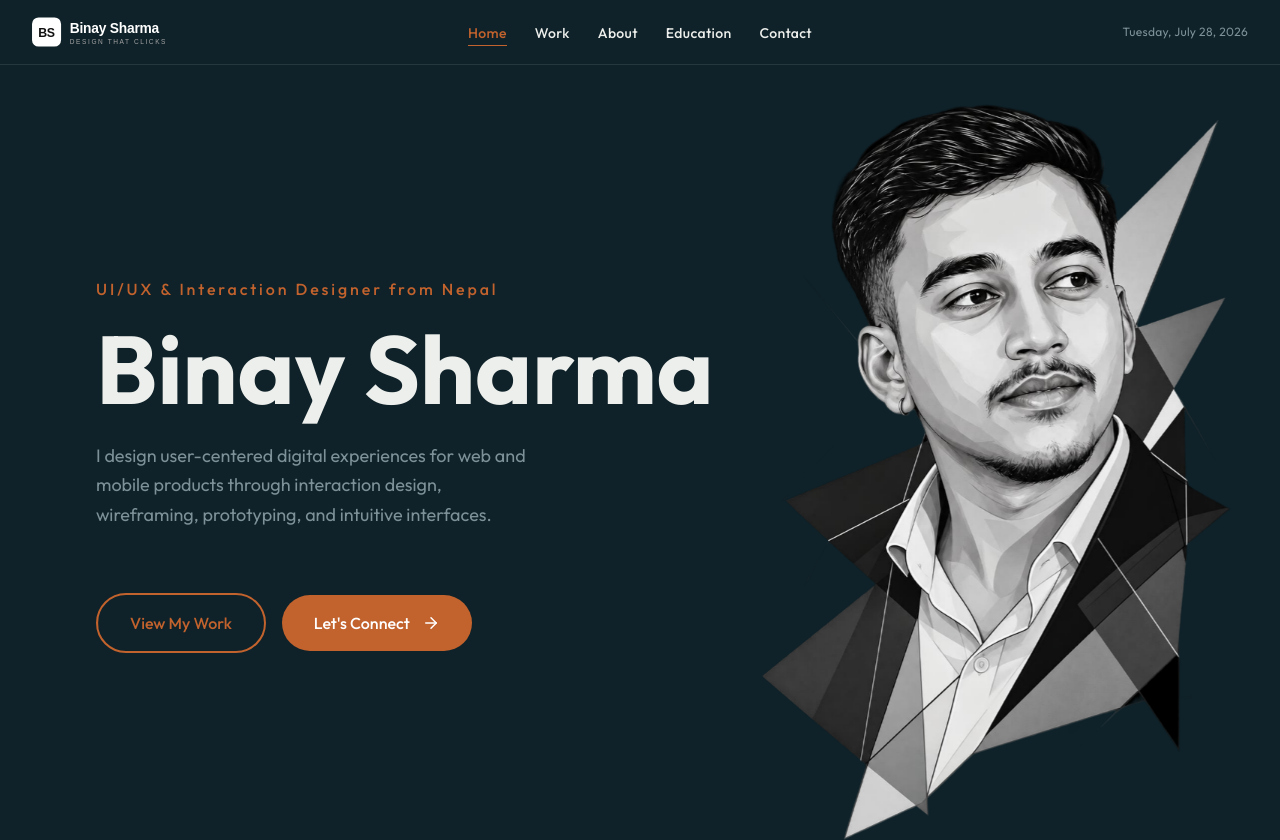
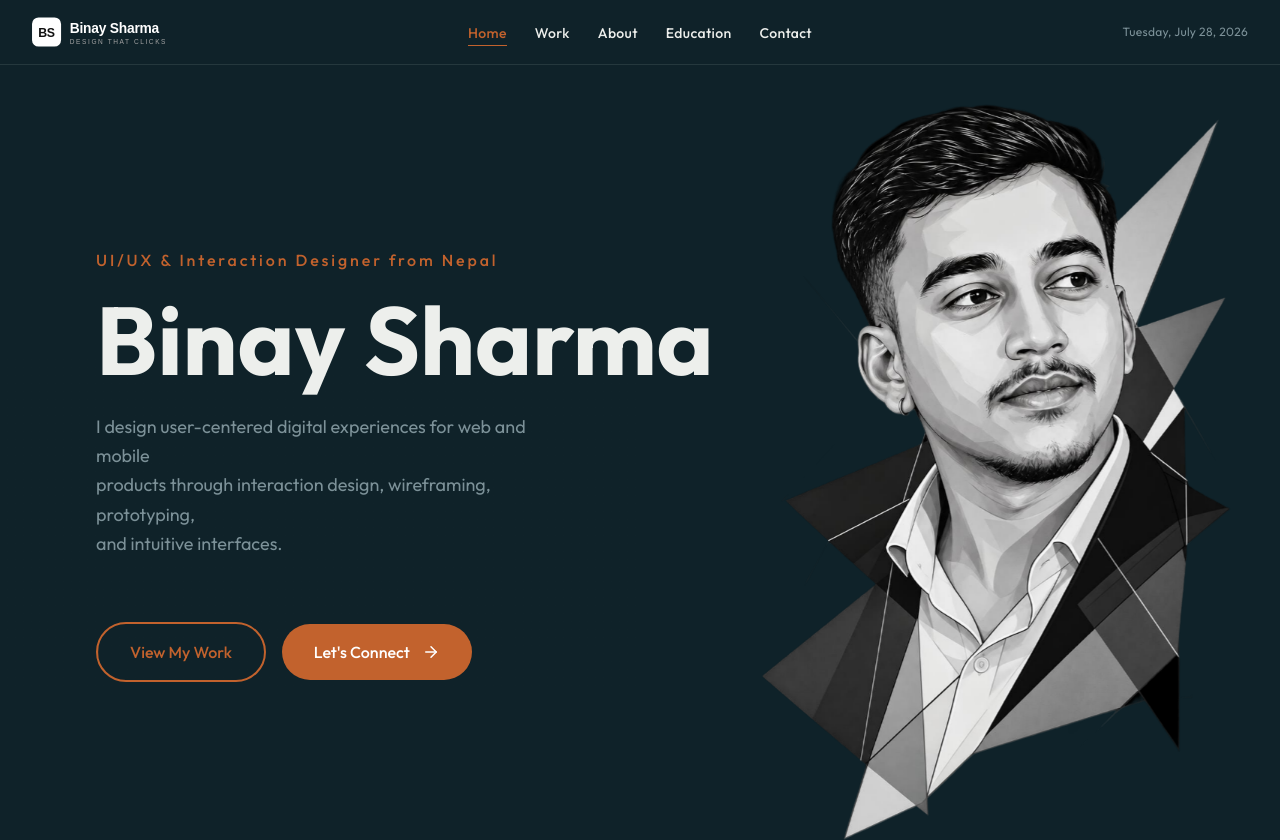
Before and after one commit to Im-binay/Binay_portfolio, a React (Vite) app: page / in a window 1280 px wide. Shown: the top 840 px of the page. Built offline with nearby package versions, Linux system fonts and the light colour scheme.

Commit message:
Edit hero section text

```diff
--- a/src/components/Hero.jsx
+++ b/src/components/Hero.jsx
@@ -163,9 +163,13 @@ const Hero = () => {
 
             <motion.p
               variants={itemVariants}
-              className="mt-4 w-full max-w-[520px] text-xs leading-relaxed text-[var(--text-muted)] sm:mt-5 sm:max-w-[580px] sm:text-sm md:mt-6 md:max-w-[540px] md:text-base lg:max-w-[600px] lg:text-lg"
+              className="mt-4 text-xs leading-relaxed text-[var(--text-muted)] sm:mt-5 sm:text-sm md:mt-6 md:text-base lg:text-lg"
             >
-              I design user-centered digital experiences for web and mobile products through interaction design, wireframing, prototyping, and intuitive interfaces.
+              I design user-centered digital experiences for web and mobile
+              <br />
+              products through interaction design, wireframing, prototyping,
+              <br />
+              and intuitive interfaces.
             </motion.p>
 
             <motion.div
```
